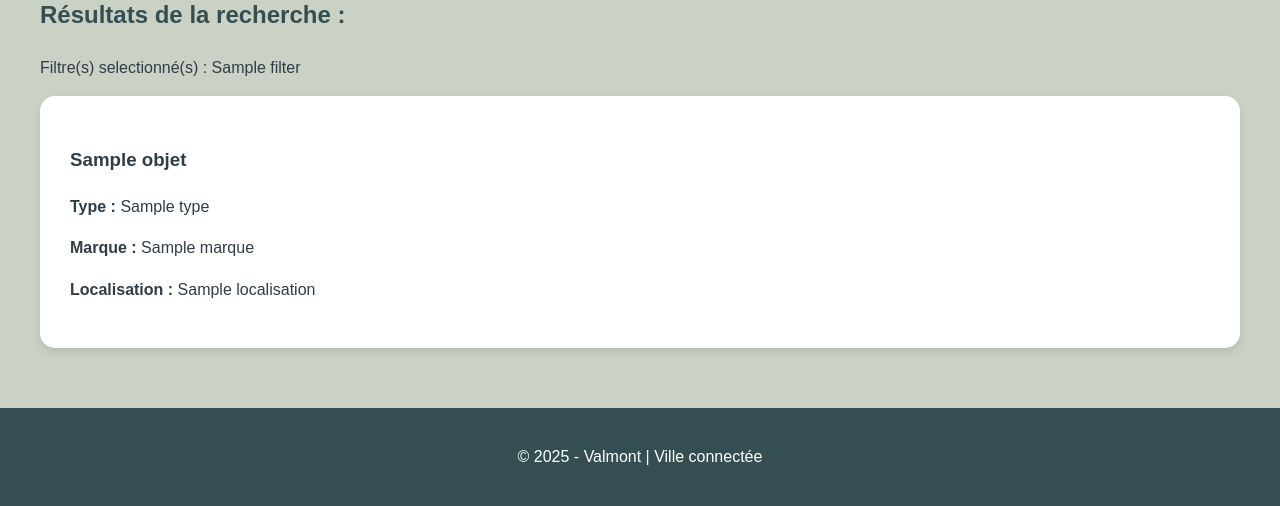
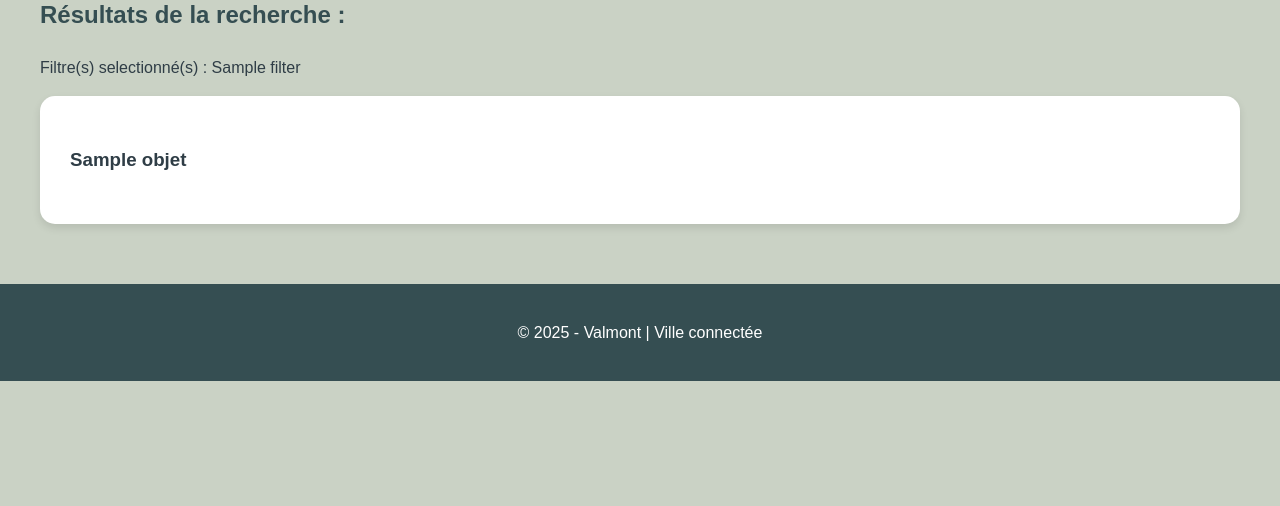
Before and after one commit to Myri23/Valmont, a Symfony app: template templates/search/results-objects.html.twig in a window 1280 px wide. Shown: the part 295-801 px from the top of the page. After the commit the page ends 676 px from the top, so only its background shows below. Run offline with Twig, Linux system fonts and the light colour scheme; the template is opened without the code that fills it: most values are stand-ins (such as "Sample title", 1, 10 or a date in 2020); style sheets or scripts are compiled from the project's sources; some libraries are stand-ins or nearby versions.

Commit message:
Recherche filtré pour object fonctionnelle

```diff
--- a/templates/base.html.twig
+++ b/templates/base.html.twig
@@ -77,9 +77,9 @@
             <input type="text" name="q-object" placeholder="Rechercher...">
 
             <!-- Filtres -->
-            <label><input type="checkbox" name="tab-object[]" value="maison"> Maison & Mobilité</label>
-            <label><input type="checkbox" name="tab-object[]" value="vie"> Vie quotidienne</label>
-            <label><input type="checkbox" name="tab-object[]" value="loisir"> Loisirs & Sécurité</label>
+            <label><input type="checkbox" name="tab-object[]" value="type"> Type </label>
+            <label><input type="checkbox" name="tab-object[]" value="marque"> Marque </label>
+            <label><input type="checkbox" name="tab-object[]" value="localisation"> Localisation </label>
 
             <button type="submit" class="btn-search">Rechercher</button>
 
--- a/templates/search/results-objects.html.twig
+++ b/templates/search/results-objects.html.twig
@@ -28,9 +28,19 @@
 					{% for objet in objets %}
 						<div class="card">
 							<h3>{{ objet.nom }}</h3>
+							{% for val in filters %}
+								{% if val == 'type' %}
 									<p><strong>Type :</strong> {{ objet.type }}</p>
+								{% endif %}
+
+								{% if val == 'marque' %}
 									<p><strong>Marque :</strong> {{ objet.marque }}</p>
+								{% endif %}
+
+								{% if val == 'localisation' %}
 									<p><strong>Localisation :</strong> {{ objet.localisation }}</p>
+								{% endif %}
+							{% endfor %}
 						</div>
 					{% endfor %}
 				</div>
```
Lines whose indentation alone changed are shown as unchanged.
